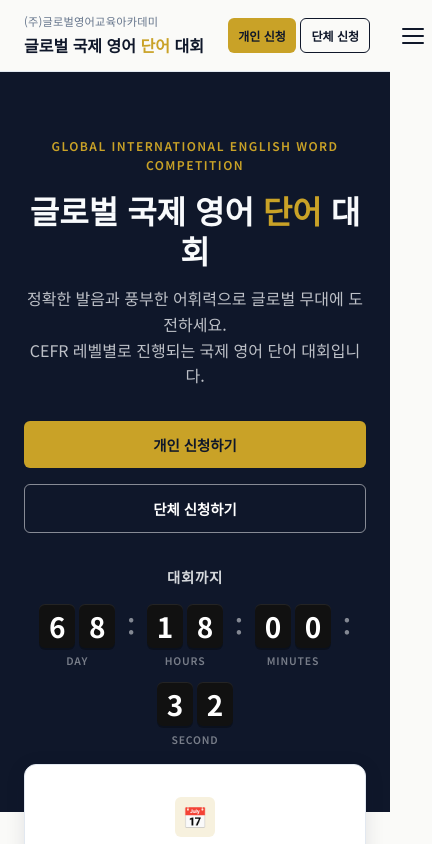
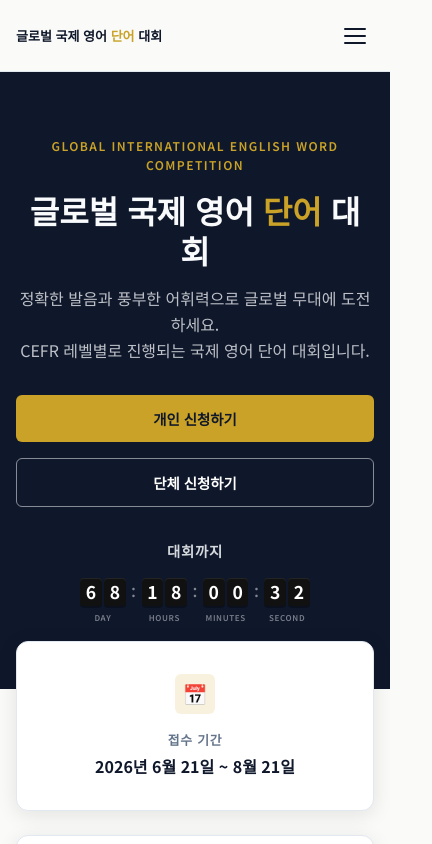
Before and after one commit to akdhfbfj/global-word-competition, a plain HTML site: page index.html in a window 390 px wide. Shown: the top 844 px of the page, 432 px wide, since content can reach past the window. Drawn offline with Linux system fonts and the light colour scheme.

Commit message:
모바일 헤더·카운트다운 잘림 수정
작은 화면에서 메뉴와 D-day 타이머가 잘리지 않도록 레이아웃을 조정했습니다.

Co-authored-by: Cursor <cursoragent@cursor.com>

```diff
--- a/assets/css/layout.css
+++ b/assets/css/layout.css
@@ -28,6 +28,7 @@
   display: flex;
   flex-direction: column;
   gap: 2px;
+  min-width: 0;
 }
 
 .logo__org {
@@ -83,6 +84,7 @@
   flex-direction: column;
   gap: 5px;
   padding: var(--space-sm);
+  flex-shrink: 0;
 }
 
 .nav-toggle span {
@@ -147,8 +149,35 @@
 
 /* Mobile nav */
 @media (max-width: 768px) {
+  .container {
+    padding: 0 var(--space-md);
+  }
+
+  .site-header .container {
+    gap: var(--space-sm);
+  }
+
   .nav-toggle {
     display: flex;
+  }
+
+  .logo {
+    flex: 1 1 auto;
+    max-width: calc(100% - 2.75rem);
+  }
+
+  .logo__org {
+    display: none;
+  }
+
+  .logo__title {
+    white-space: normal;
+    font-size: 0.8125rem;
+    line-height: 1.35;
+    display: -webkit-box;
+    -webkit-line-clamp: 2;
+    -webkit-box-orient: vertical;
+    overflow: hidden;
   }
 
   .nav-main {
@@ -180,13 +209,7 @@
   }
 
   .header-actions {
-    display: flex;
-    gap: var(--space-xs);
-  }
-
-  .header-actions .btn {
-    padding: 0.45rem 0.65rem;
-    font-size: 0.75rem;
+    display: none;
   }
 
   .footer-grid {
--- a/assets/css/word-competition.css
+++ b/assets/css/word-competition.css
@@ -63,7 +63,6 @@
   padding: var(--space-3xl) 0;
   background: var(--color-navy);
   color: var(--color-text-inverse);
-  overflow: hidden;
 }
 
 .hero__inner {
@@ -951,6 +950,41 @@
   margin-top: var(--space-lg);
 }
 
+@media (max-width: 768px) {
+  .countdown {
+    width: 100%;
+    max-width: 100%;
+    padding: 0 var(--space-xs);
+  }
+
+  .countdown__timer {
+    flex-wrap: nowrap;
+    gap: clamp(0.2rem, 1.5vw, 0.5rem);
+    max-width: 100%;
+  }
+
+  .countdown__digits {
+    gap: 0.15rem;
+  }
+
+  .countdown__digit {
+    min-width: clamp(1.25rem, 5.5vw, 1.75rem);
+    height: clamp(1.75rem, 7vw, 2.25rem);
+    padding: 0 0.15rem;
+    font-size: clamp(1rem, 4.5vw, 1.35rem);
+    border-radius: 4px;
+  }
+
+  .countdown__sep {
+    font-size: clamp(0.85rem, 3.5vw, 1.1rem);
+    line-height: clamp(1.75rem, 7vw, 2.25rem);
+  }
+
+  .countdown__unit-label {
+    font-size: 0.5rem;
+  }
+}
+
 @media (max-width: 640px) {
   .card-grid--3,
   .card-grid--info {
```
